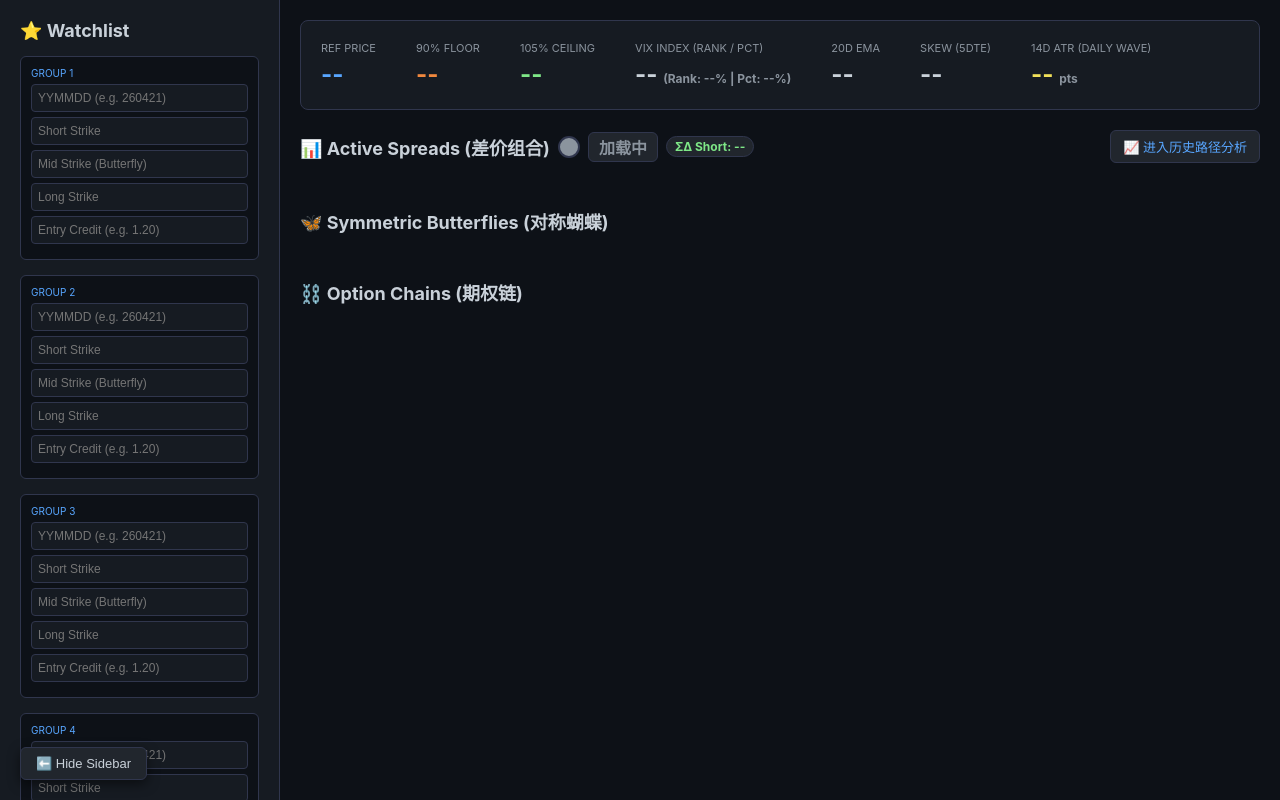
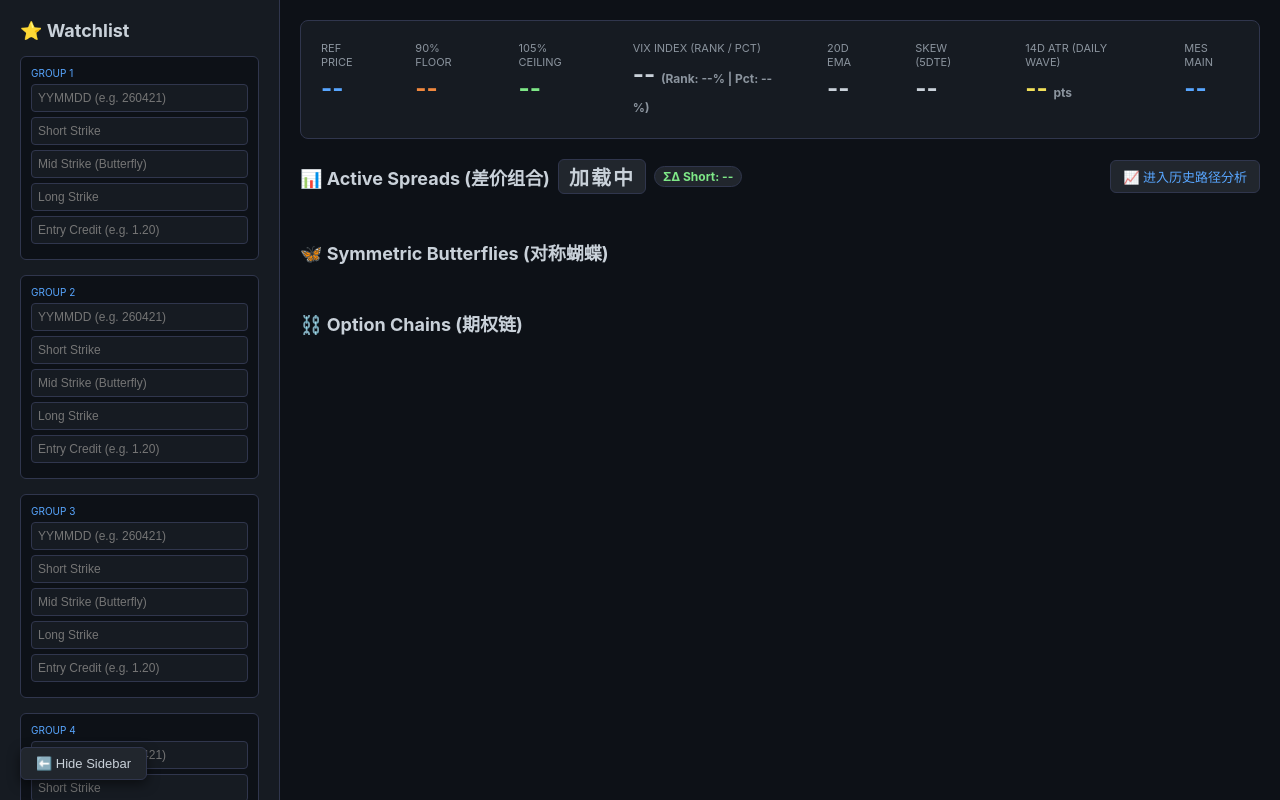
Before and after one commit to binghuodao/xsp, a Flask app: page / in a window 1280 px wide. Run offline with Flask 3, Linux system fonts and the light colour scheme.

Commit message:
交通灯图标说明,MES FUTURE

```diff
--- a/app.py
+++ b/app.py
@@ -27,6 +27,7 @@ OPEND_PORT = 11111
 FLOOR_PERCENT = args.floor
 CEILING_PERCENT = args.ceiling
 REF_SYMBOL = 'US.SPY'
+MES_SYMBOL = 'US.MESmain'
 REFRESH_INTERVAL = args.refresh
 WATCHLIST_SIZE = args.watchlist_size
 OPTION_DAYS = args.option_days
@@ -499,6 +500,9 @@ def start_moomoo():
 
                 price = get_xsp_anchor_price()
                 if price > 0:
+                    mes_price = latest_data["index"].get("mes_price")
+                    mes_change = latest_data["index"].get("mes_change")
+                    mes_change_pct = latest_data["index"].get("mes_change_pct")
                     latest_data["index"] = {
                         "price": price,
                         "floor": price * FLOOR_PERCENT,
@@ -510,7 +514,37 @@ def start_moomoo():
                         "ema_20": historical_stats["ema_20"],
                         "skew": historical_stats["skew"]
                     }
+                    if mes_price is not None:
+                        latest_data["index"]["mes_price"] = mes_price
+                        latest_data["index"]["mes_change"] = mes_change
+                        latest_data["index"]["mes_change_pct"] = mes_change_pct
                 socketio.emit('index_update', latest_data["index"])
+
+                # 通过 yfinance 获取 MES 期货当前行情（延迟约 15-20 分钟，免费版局限）
+                try:
+                    mes_ticker = yf.Ticker("MES=F")
+                    curr_price = None
+                    prev_close = None
+                    try:
+                        info = mes_ticker.info
+                        curr_price = info.get('regularMarketPrice')
+                        prev_close = info.get('regularMarketPreviousClose')
+                    except Exception:
+                        pass
+                    if not curr_price or curr_price <= 0 or not prev_close or prev_close <= 0:
+                        mes_hist = mes_ticker.history(period="1mo")
+                        if not mes_hist.empty and len(mes_hist) >= 2:
+                            curr_price = curr_price or float(mes_hist['Close'].iloc[-1])
+                            prev_close = prev_close or float(mes_hist['Close'].iloc[-2])
+                    if curr_price and prev_close and curr_price > 0 and prev_close > 0:
+                        mes_chg = curr_price - prev_close
+                        mes_chg_pct = (mes_chg / prev_close * 100) if prev_close > 0 else 0
+                        latest_data["index"]["mes_price"] = round(float(curr_price), 2)
+                        latest_data["index"]["mes_change"] = round(float(mes_chg), 2)
+                        latest_data["index"]["mes_change_pct"] = round(float(mes_chg_pct), 2)
+                        socketio.emit('index_update', latest_data["index"])
+                except Exception as e:
+                    print(f"⚠️ Failed to fetch MES from yfinance: {e}")
 
                 # 1. 动态确定本次需要拉取的代码列表
                 current_price = latest_data["index"].get("price", 0)
@@ -569,6 +603,9 @@ def start_moomoo():
                         # A. 处理指数/基准
                         if row['code'] == REF_SYMBOL:
                             p = row['last_price'] if row['last_price'] > 0 else row['prev_close_price']
+                            mes_price = latest_data["index"].get("mes_price")
+                            mes_change = latest_data["index"].get("mes_change")
+                            mes_change_pct = latest_data["index"].get("mes_change_pct")
                             latest_data["index"] = {
                                 "price": p,
                                 "floor": p * FLOOR_PERCENT,
@@ -580,6 +617,10 @@ def start_moomoo():
                                 "ema_20": historical_stats["ema_20"],
                                 "skew": historical_stats["skew"]
                             }
+                            if mes_price is not None:
+                                latest_data["index"]["mes_price"] = mes_price
+                                latest_data["index"]["mes_change"] = mes_change
+                                latest_data["index"]["mes_change_pct"] = mes_change_pct
                             socketio.emit('index_update', latest_data["index"])
 
                         # B. 处理期权数据
--- a/templates/index.html
+++ b/templates/index.html
@@ -379,14 +379,17 @@
                 <span class="label">14D ATR (Daily Wave)</span>
                 <span id="p-atr" class="val" style="color:#f1e05a">-- <span style="font-size:12px; color:#8b949e">pts</span></span>
             </div>
+            <div class="stat">
+                <span class="label">MES MAIN</span>
+                <span id="p-mes" class="val" style="color:var(--blue)">--</span>
+            </div>
         </div>
 
         <!-- SPREADS SECTION -->
         <h2 style="font-size: 18px; margin-top: 10px; margin-bottom: 15px; display: flex; align-items: center; justify-content: space-between; gap: 8px;">
             <div style="display: flex; align-items: center; gap: 8px;">
                 <span>📊 Active Spreads (差价组合)</span>
-                <span id="traffic-light" style="display: inline-block; width: 18px; height: 18px; border-radius: 50%; border: 2px solid #30364d; background: #8b949e;" title="综合信号: 绿=全安全, 黄=注意, 红=有风险"></span>
-                <span id="traffic-text" style="font-size: 16px; font-weight: bold; background: #21262d; border: 1px solid var(--border); padding: 2px 10px; border-radius: 6px; color: #8b949e;">加载中</span>
+                <span id="traffic-light" style="font-size: 20px; background: #21262d; border: 1px solid var(--border); padding: 2px 10px; border-radius: 6px; letter-spacing: 2px;" title="综合信号: 🟢=全安全, 💛=注意, 🔴=有风险">加载中</span>
                 <span id="spread-count" style="font-size: 12px; background: #21262d; border: 1px solid var(--border); padding: 2px 8px; border-radius: 20px; color: #8b949e; display: none;">0 Active</span>
                 <span id="short-delta-sum" style="font-size: 12px; background: #21262d; border: 1px solid var(--border); padding: 2px 8px; border-radius: 20px; color: var(--green);">ΣΔ Short: --</span>
             </div>
@@ -486,6 +489,10 @@
                 const skewColor = d.skew > 15 ? 'var(--red)' : d.skew >= 12 ? '#f0883e' : 'var(--green)';
                 document.getElementById('p-skew').innerHTML = `${d.skew.toFixed(1)} <span style="font-size:12px; color:#8b949e">pts</span>`;
                 document.getElementById('p-skew').style.color = skewColor;
+            }
+            if (d.mes_price !== undefined) {
+                const changeColor = d.mes_change >= 0 ? 'var(--green)' : 'var(--red)';
+                document.getElementById('p-mes').innerHTML = `${d.mes_price.toFixed(2)} <span style="font-size:14px; color:${changeColor}">${d.mes_change >= 0 ? '+' : ''}${d.mes_change.toFixed(2)} (${d.mes_change_pct >= 0 ? '+' : ''}${d.mes_change_pct.toFixed(2)}%)</span>`;
             }
             updateTrafficLight();
         });
@@ -601,12 +608,7 @@
                 if (color.includes('255, 123, 114')) hasRed = true;
                 else if (color.includes('240, 136, 62')) hasYellow = true;
             }
-            const bg = hasRed ? 'var(--red)' : hasYellow ? '#f0883e' : 'var(--green)';
-            const txt = hasRed ? '禁止开仓' : hasYellow ? '减仓' : '可满仓';
-            light.style.background = bg;
-            const textEl = document.getElementById('traffic-text');
-            textEl.style.color = bg;
-            textEl.textContent = txt;
+            light.textContent = hasRed ? '\u{1F534}\u{1F534}\u{1F534} 大盘跌破20-EMA，禁止开仓' : hasYellow ? '\u{1F49B}\u{1F49B}\u{1F49B} 大盘刚收复20-EMA、处于局势整理期，减仓' : '\u{1F7E2}\u{1F7E2}\u{1F7E2} 大盘实体站稳均线，且VIX/SKEW均落入安全绿区，可满仓';
         }
 
         // 监听差价组合的实时推送并渲染
```
